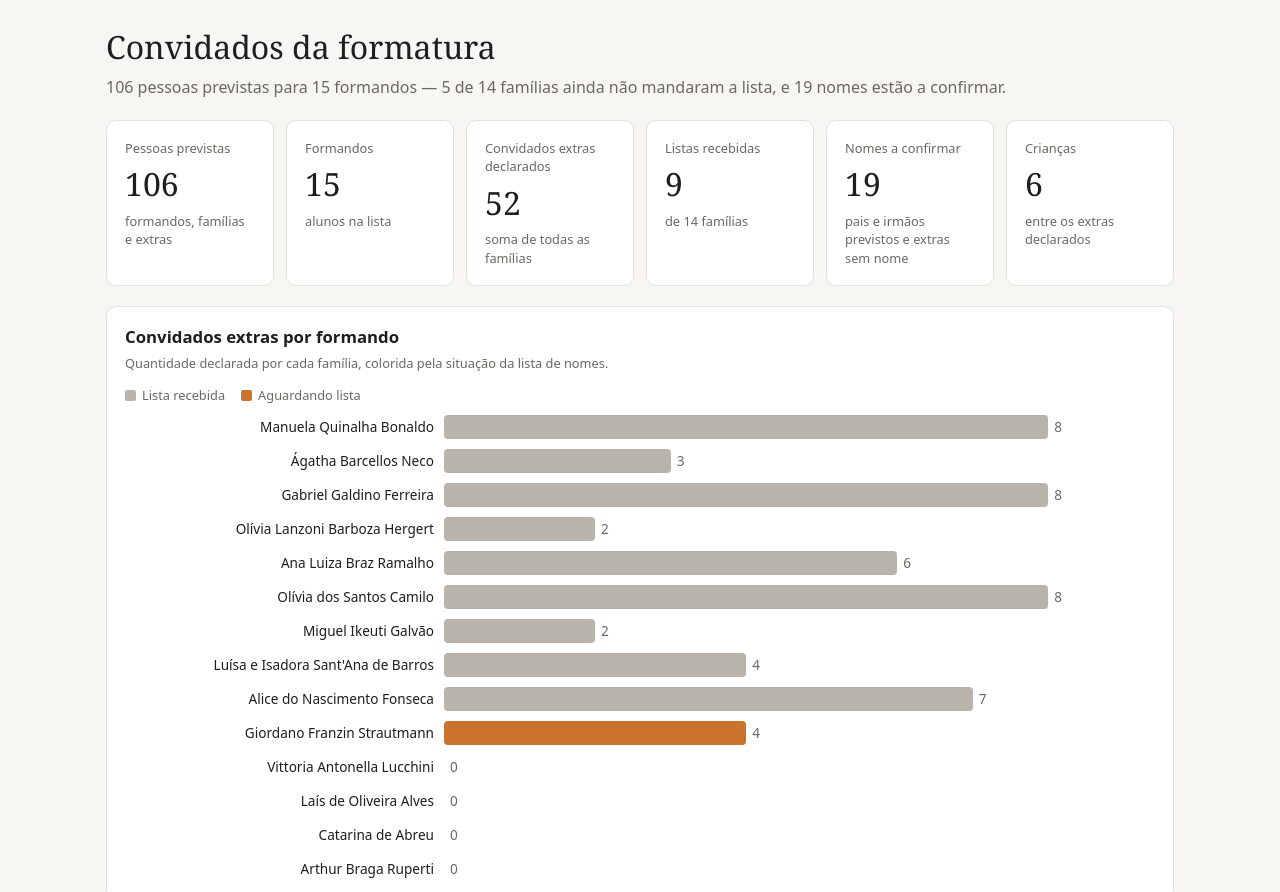
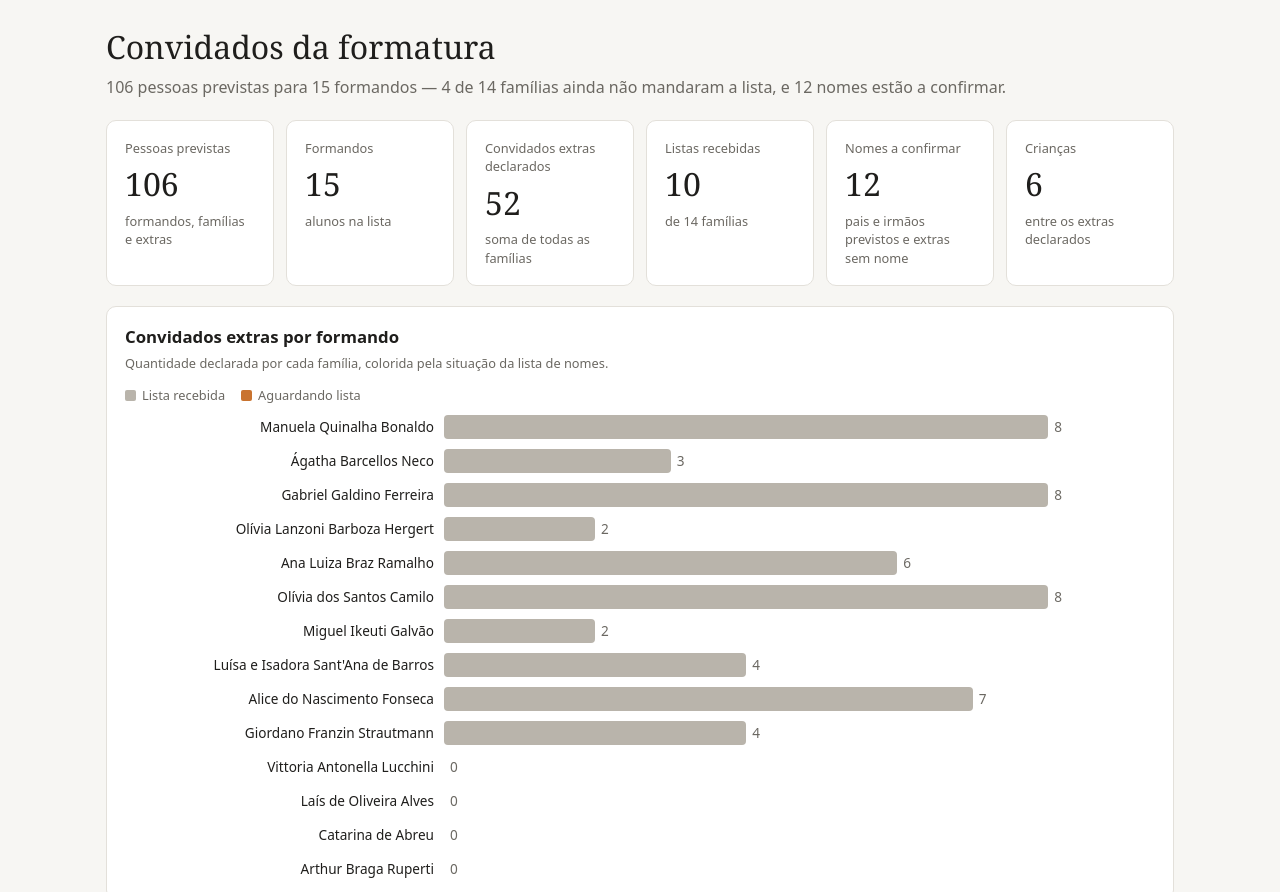
Before and after one commit to alexervilha-maker/formatura-convidados, a plain HTML site: page index.html in a window 1280 px wide. Shown: the top 892 px of the page. Drawn offline with Linux system fonts and the light colour scheme.

Commit message:
Adiciona lista da família do Giordano
Co-Authored-By: Claude Opus 5.5 <noreply@anthropic.com>
Claude-Session: https://claude.ai/code/session_01LsseXTMVcmT75vLLbTJ5tk

```diff
--- a/index.html
+++ b/index.html
@@ -197,11 +197,11 @@ const familias = [
  },
  {
   "formando": "Giordano Franzin Strautmann",
-  "responsavel": "Não informado",
+  "responsavel": "Lorenza",
   "extras": 4,
   "criancas": 0,
-  "status": "Aguardando lista",
-  "obs": "Previstos mãe, pai e irmão; extras: avô, avó e mais 2 convidados; nomes a confirmar"
+  "status": "Lista recebida",
+  "obs": "Lista inclui também mãe, pai e irmão; extras são os 4 avós (vieram 4 nomes para 4 extras)"
  },
  {
   "formando": "Vittoria Antonella Lucchini",
@@ -736,45 +736,45 @@ const convidados = [
   "idade": ""
  },
  {
-  "nome": "Mãe de Giordano (a confirmar)",
+  "nome": "Lorenza",
   "formando": "Giordano Franzin Strautmann",
   "parentesco": "Mãe",
   "idade": ""
  },
  {
-  "nome": "Pai de Giordano (a confirmar)",
+  "nome": "Alan",
   "formando": "Giordano Franzin Strautmann",
   "parentesco": "Pai",
   "idade": ""
  },
  {
-  "nome": "Irmão(ã) de Giordano (a confirmar)",
+  "nome": "Domenico",
   "formando": "Giordano Franzin Strautmann",
   "parentesco": "Irmão",
-  "idade": ""
+  "idade": "10"
  },
  {
-  "nome": "Avô de Giordano (a confirmar)",
+  "nome": "Ans Strautmann",
   "formando": "Giordano Franzin Strautmann",
   "parentesco": "Avô",
   "idade": ""
  },
  {
-  "nome": "Avó de Giordano (a confirmar)",
+  "nome": "Mariza Uliani Strautmann",
   "formando": "Giordano Franzin Strautmann",
   "parentesco": "Avó",
   "idade": ""
  },
  {
-  "nome": "Convidado 1 de Giordano (a confirmar)",
+  "nome": "José Antônio Franzin",
   "formando": "Giordano Franzin Strautmann",
-  "parentesco": "Convidado(a)",
+  "parentesco": "Avô",
   "idade": ""
  },
  {
-  "nome": "Convidado 2 de Giordano (a confirmar)",
+  "nome": "Cleuseli Maria Seleghini Franzin",
   "formando": "Giordano Franzin Strautmann",
-  "parentesco": "Convidado(a)",
+  "parentesco": "Avó",
   "idade": ""
  },
  {
```
